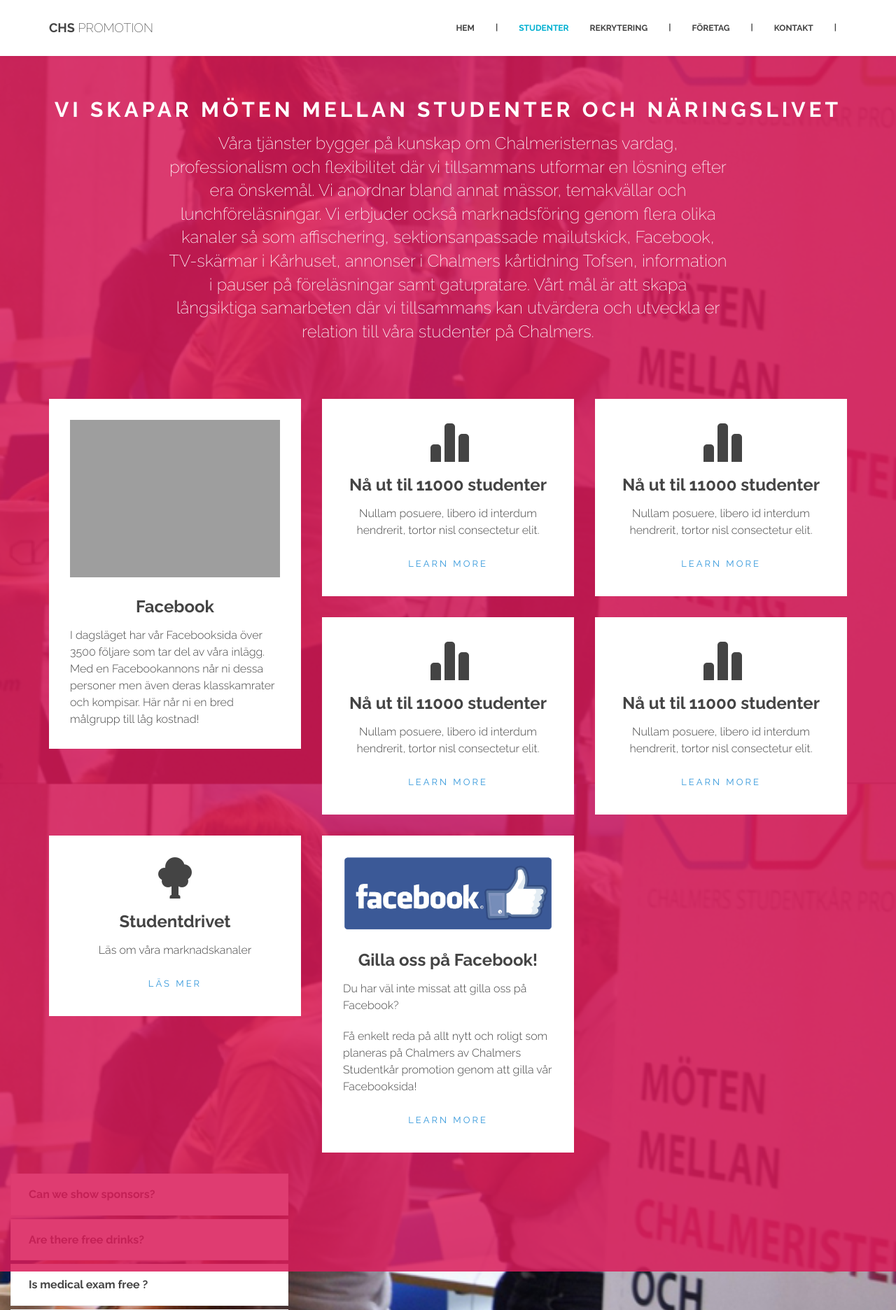
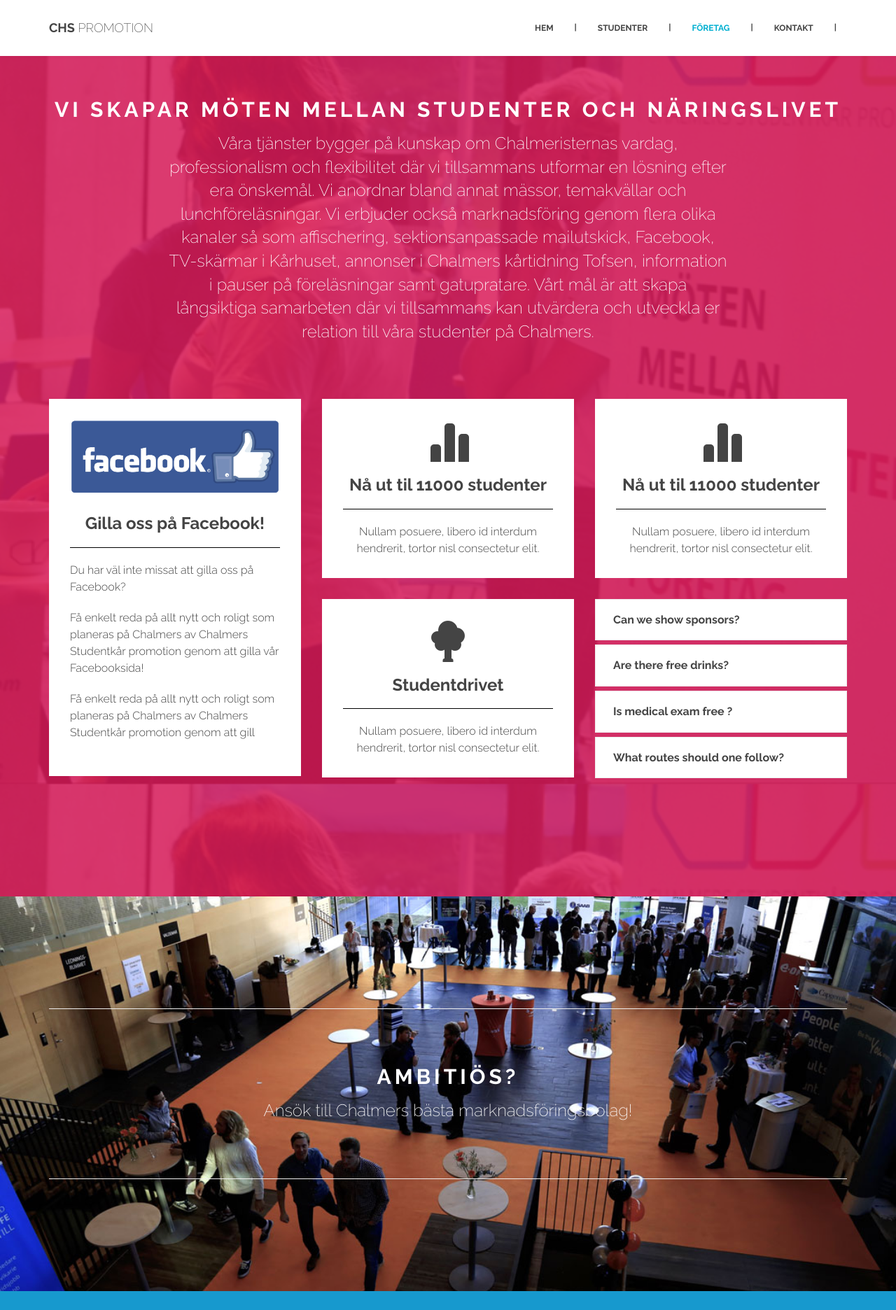
Before and after one commit to Nightingale1997/chspromotionny, a PHP site: page /company.html in a window 1280 px wide. Shown: the top 1872 px of the page at 70% size. Run offline with PHP 8.4, Linux system fonts and the light colour scheme; grey boxes are pictures that could not be loaded.

Commit message:
New Fixes

```diff
--- a/theme-chspromotion/assets/css/style.css
+++ b/theme-chspromotion/assets/css/style.css
@@ -101,6 +101,10 @@
     margin-bottom: 20px;
 }
 
+.hr-black {
+    border-top: 1px solid black;
+}
+
 .lighter {
     font-weight: 100;
 }
@@ -376,6 +380,10 @@
 
 .panel-group .panel {
     border-radius: 0;
+}
+
+.panel-group .panel+.panel {
+    margin-top: 6px;
 }
 
 
--- a/theme-chspromotion/company.html
+++ b/theme-chspromotion/company.html
@@ -78,12 +78,10 @@
 
 
                     <li class="active">
-                        <a href="#faq">Studenter</a>
+                        <a href="students.html">Studenter</a>
                     </li>
 
-                    <li class="">
-                        <a href="#about">Rekrytering</a>
-                    </li>
+
 
 
                     <li class="navbarseparator">
@@ -99,7 +97,7 @@
 
 
                     <li class="active">
-                        <a href="#contactarea">Företag</a>
+                        <a href="#faq">Företag</a>
                     </li>
                     <li class="navbarseparator">
                         <div>
@@ -112,7 +110,7 @@
 
 
                     <li class="active">
-                        <a href="#contactarea">Kontakt</a>
+                        <a href="contact.html">Kontakt</a>
                     </li>
 
 
@@ -150,18 +148,23 @@
                     </div>
                 </div>
                 <div class="row">
-
                     <div class="col-md-4 col-sm-6">
                         <div class="service-box wow zoomIn" data-wow-duration="1.5s" data-wow-delay="0.1s">
-                            <img src="assets\img\roles\IMG_4078.jpg" alt="">
-                            <h3>Facebook</h3>
+                            <img src="assets/img/facebook.png" alt="">
+                            <h3>Gilla oss på Facebook!</h3>
+                            <hr class="hr-black">
                             <div class="text-left">
                                 <p>
-                                    I dagsläget har vår Facebooksida över 3500 följare som tar del av våra inlägg. Med en Facebookannons når ni dessa personer men även deras klasskamrater och kompisar. Här når ni en bred målgrupp till låg kostnad!
+                                    Du har väl inte missat att gilla oss på Facebook?
+                                </p>
+                                <p>Få enkelt reda på allt nytt och roligt som planeras på Chalmers av Chalmers Studentkår promotion genom att gilla vår Facebooksida!
+                                </p>
+                                <p>Få enkelt reda på allt nytt och roligt som planeras på Chalmers av Chalmers Studentkår promotion genom att gill
                                 </p>
 
+                                <p class="text-center">
 
-
+                                </p>
                             </div>
                         </div>
                     </div>
@@ -169,72 +172,38 @@
                         <div class="service-box wow flipInY" data-wow-duration="1.5s" data-wow-delay="0.1s">
                             <span class="glyphicon glyphicon-stats"></span>
                             <h3>Nå ut til 11000 studenter</h3>
+                            <hr class="hr-black">
                             <p>
                                 Nullam posuere, libero id interdum hendrerit, tortor nisl consectetur elit.
                             </p>
-                            <button type="button" class="btn btn-info btn-md"><a href="#">Learn More</a></button>
+
                         </div>
                     </div>
+
                     <div class="col-md-4 col-sm-6">
                         <div class="service-box wow flipInY" data-wow-duration="1.5s" data-wow-delay="0.1s">
                             <span class="glyphicon glyphicon-stats"></span>
                             <h3>Nå ut til 11000 studenter</h3>
+                            <hr class="hr-black">
                             <p>
                                 Nullam posuere, libero id interdum hendrerit, tortor nisl consectetur elit.
                             </p>
-                            <button type="button" class="btn btn-info btn-md"><a href="#">Learn More</a></button>
-                        </div>
-                    </div>
-                    <div class="col-md-4 col-sm-6">
-                        <div class="service-box wow flipInY" data-wow-duration="1.5s" data-wow-delay="0.1s">
-                            <span class="glyphicon glyphicon-stats"></span>
-                            <h3>Nå ut til 11000 studenter</h3>
-                            <p>
-                                Nullam posuere, libero id interdum hendrerit, tortor nisl consectetur elit.
-                            </p>
-                            <button type="button" class="btn btn-info btn-md"><a href="#">Learn More</a></button>
-                        </div>
-                    </div>
-                    <div class="col-md-4 col-sm-6">
-                        <div class="service-box wow flipInY" data-wow-duration="1.5s" data-wow-delay="0.1s">
-                            <span class="glyphicon glyphicon-stats"></span>
-                            <h3>Nå ut til 11000 studenter</h3>
-                            <p>
-                                Nullam posuere, libero id interdum hendrerit, tortor nisl consectetur elit.
-                            </p>
-                            <button type="button" class="btn btn-info btn-md"><a href="#">Learn More</a></button>
+
                         </div>
                     </div>
                     <div class="col-md-4 col-sm-6">
                         <div class="service-box wow flipInY" data-wow-duration="1.5s" data-wow-delay="0.2s">
                             <span class="glyphicon glyphicon-tree-deciduous"></span>
                             <h3>Studentdrivet</h3>
+                            <hr class="hr-black">
                             <p>
-                                Läs om våra marknadskanaler
+                                Nullam posuere, libero id interdum hendrerit, tortor nisl consectetur elit.
                             </p>
-                            <button type="button" class="btn btn-info btn-md"><a href="#about">Läs mer</a></button>
-                        </div>
-                    </div>
-                    <div class="col-md-4 col-sm-6">
-                        <div class="service-box wow zoomIn" data-wow-duration="1.5s" data-wow-delay="0.1s">
-                            <img src="assets/img/facebook.png" alt="">
-                            <h3>Gilla oss på Facebook!</h3>
-                            <div class="text-left">
-                                <p>
-                                    Du har väl inte missat att gilla oss på Facebook?
-                                </p>
-                                <p>Få enkelt reda på allt nytt och roligt som planeras på Chalmers av Chalmers Studentkår promotion genom att gilla vår Facebooksida!
-                                </p>
-                                <p class="text-center">
-                                    <button type="button" class="btn btn-info btn-md"><a href="#">Learn More</a></button>
-                                </p>
-                            </div>
                         </div>
                     </div>
 
 
-                </div>
-            </div>
+
                     <div class="col-md-4 col-sm-12">
                         <div class="faq-block wow bounceInDown" data-wow-duration="1.5s" data-wow-delay="0.1s">
                             <div class="panel-group">
@@ -308,10 +277,12 @@
                 <div class="row">
                     <div class="col-md-12 sol-sm-12">
                         <div class="maintitle">
+                            <hr>
                             <h3 class="section-title justtitle">Ambitiös?</h3>
                             <p class="lead bottom0 wow bounceInUp">
                                 Ansök till Chalmers bästa marknadsföringsbolag!
                             </p>
+                            <hr>
                         </div>
                     </div>
                 </div>
@@ -319,107 +290,84 @@
         </div>
     </section>
 
-    <section id="faq" class="parallax section" style="background-image: url(assets/img/Backgrounds/14.jpg);">
-
-
-
+    <section id="about" class="parallax section" style="background-image: url(http://themepush.com/demo/runcharity/assets/img/1.jpg);">
         <div class="wrapsection">
             <div class="parallax-overlay" style="background-color: rgb(0,153,216);opacity:0.85;"></div>
             <div class="container">
-
                 <div class="row">
                     <div class="col-md-12 sol-sm-12">
                         <div class="maintitle">
-                            <h3 class="section-title">VI SKAPAR MÖTEN MELLAN STUDENTER OCH NÄRINGSLIVET</h3>
-                            <p class="lead">
-                                Våra tjänster bygger på kunskap om Chalmeristernas vardag, professionalism och flexibilitet där vi tillsammans utformar en lösning efter era önskemål. Vi anordnar bland annat mässor, temakvällar och lunchföreläsningar. Vi erbjuder också marknadsföring genom flera olika kanaler så som affischering, sektionsanpassade mailutskick, Facebook, TV-skärmar i Kårhuset, annonser i Chalmers kårtidning Tofsen, information i pauser på föreläsningar samt gatupratare. Vårt mål är att skapa långsiktiga samarbeten där vi tillsammans kan utvärdera och utveckla er relation till våra studenter på Chalmers.
+                            <h3 class="section-title">Rekrytering</h3>
+                            <hr>
+                            <p class="lead wow flipInX">
+                                Vill du utvecklas personligt och professionellt utanför studierna på ett roligt sätt? Chalmers Studentkår Promotion är ett studentdrivet kårbolag med hjärtat i hållbara möten mellan studenter och näringsliv. I våra lokaler ett stenkast från Campus Johanneberg samlas ett härligt gäng från många olika sektioner för att utvecklas och få attraktiva företag till Chalmers! Vill du få en värdefull merit till CV:t, få chans att nätverka med företagsrepresentanter och samtidigt göra något grymt kul utanför studierna? Ansök till Chalmers bästa marknadsföringsbolag!
+                            </p>
+                        </div>
+                    </div>
+                    <div class="col-md-4 col-sm-6">
+                        <div class="service-box wow zoomIn" data-wow-duration="1.5s" data-wow-delay="0.1s">
+                            <img src="assets\img\roles\_MG_5288.jpg" alt="">
+                            <h3>Kommunikatör</h3>
+                            <hr class="hr-black">
+                            <div class="text-left">
+                                <p>
+                                    Vår tanke är att du som kommunikatör kommer att skapa en enad bild av oss som företag och leda arbetet med att utvärdera och utveckla vår kommunikation. Du kommer även sköta marknadsföringen av oss som företag gentemot både studenter och företag samt att denna marknadsföring uppnår den kvalité vi eftersträvar.
+                                </p>
+
+                                <p>
+                                    <br> Arbetsform: 10 flexibla timmar i veckan.
+                                </p>
+                                <p class="text-center">
+                                    <button type="button" class="btn btn-info btn-md"><a href="#">Kontakta oss!</a></button>
                                 </p>
                             </div>
                         </div>
                     </div>
-                <div class="row">
-
                     <div class="col-md-4 col-sm-6">
                         <div class="service-box wow zoomIn" data-wow-duration="1.5s" data-wow-delay="0.1s">
                             <img src="assets\img\roles\IMG_4078.jpg" alt="">
-                            <h3>Facebook</h3>
+                            <h3>Kivi Inspektör</h3>
+                            <hr class="hr-black">
                             <div class="text-left">
                                 <p>
-                                    I dagsläget har vår Facebooksida över 3500 följare som tar del av våra inlägg. Med en Facebookannons når ni dessa personer men även deras klasskamrater och kompisar. Här når ni en bred målgrupp till låg kostnad!
+                                    Detta är en helt ny tjänst här på Chalmers Studentkår Promotion vilket innebär att du som sökande själv har stor möjlighet att påverka och utforma tjänsten. Vi på promotion satsar på att bli världsledare inom kivi-marknadsföring för studenter då detta bidrar en otrolig nytta för studenterna samtidigt som vi sätter Göteborg och Sverige på kartan inom Kivi sektorn.
                                 </p>
 
-
-
+                                <p>
+                                    <p>
+                                        Arbetsform: 80 flexibla timmar i veckan.
+                                    </p>
+                                </p>
+                                <p class="text-center">
+                                    <button type="button" class="btn btn-info btn-md"><a href="#">Kontakta oss!</a></button>
+                                </p>
                             </div>
                         </div>
                     </div>
                     <div class="col-md-4 col-sm-6">
-                        <div class="service-box wow flipInY" data-wow-duration="1.5s" data-wow-delay="0.1s">
-                            <span class="glyphicon glyphicon-stats"></span>
-                            <h3>Nå ut til 11000 studenter</h3>
-                            <p>
-                                Nullam posuere, libero id interdum hendrerit, tortor nisl consectetur elit.
-                            </p>
-                            <button type="button" class="btn btn-info btn-md"><a href="#">Learn More</a></button>
-                        </div>
-                    </div>
-                    <div class="col-md-4 col-sm-6">
-                        <div class="service-box wow flipInY" data-wow-duration="1.5s" data-wow-delay="0.1s">
-                            <span class="glyphicon glyphicon-stats"></span>
-                            <h3>Nå ut til 11000 studenter</h3>
-                            <p>
-                                Nullam posuere, libero id interdum hendrerit, tortor nisl consectetur elit.
-                            </p>
-                            <button type="button" class="btn btn-info btn-md"><a href="#">Learn More</a></button>
-                        </div>
-                    </div>
-                    <div class="col-md-4 col-sm-6">
-                        <div class="service-box wow flipInY" data-wow-duration="1.5s" data-wow-delay="0.1s">
-                            <span class="glyphicon glyphicon-stats"></span>
-                            <h3>Nå ut til 11000 studenter</h3>
-                            <p>
-                                Nullam posuere, libero id interdum hendrerit, tortor nisl consectetur elit.
-                            </p>
-                            <button type="button" class="btn btn-info btn-md"><a href="#">Learn More</a></button>
-                        </div>
-                    </div>
-                    <div class="col-md-4 col-sm-6">
-                        <div class="service-box wow flipInY" data-wow-duration="1.5s" data-wow-delay="0.1s">
-                            <span class="glyphicon glyphicon-stats"></span>
-                            <h3>Nå ut til 11000 studenter</h3>
-                            <p>
-                                Nullam posuere, libero id interdum hendrerit, tortor nisl consectetur elit.
-                            </p>
-                            <button type="button" class="btn btn-info btn-md"><a href="#">Learn More</a></button>
-                        </div>
-                    </div>
-                    <div class="col-md-4 col-sm-6">
-                        <div class="service-box wow flipInY" data-wow-duration="1.5s" data-wow-delay="0.2s">
-                            <span class="glyphicon glyphicon-tree-deciduous"></span>
-                            <h3>Studentdrivet</h3>
-                            <p>
-                                Läs om våra marknadskanaler
-                            </p>
-                            <button type="button" class="btn btn-info btn-md"><a href="#about">Läs mer</a></button>
-                        </div>
-                    </div>
-                    <div class="col-md-4 col-sm-6">
                         <div class="service-box wow zoomIn" data-wow-duration="1.5s" data-wow-delay="0.1s">
-                            <img src="assets/img/facebook.png" alt="">
-                            <h3>Gilla oss på Facebook!</h3>
+                            <img src="assets\img\roles\IMG_4107.jpg" alt="">
+                            <h3>Komiker</h3>
+                            <hr class="hr-black">
                             <div class="text-left">
                                 <p>
-                                    Du har väl inte missat att gilla oss på Facebook?
+                                    Denna tjänst har uppkommit som konsekvens av hur mycket ordvitsar har höjt arbetsmoralen på kontoret.
                                 </p>
-                                <p>Få enkelt reda på allt nytt och roligt som planeras på Chalmers av Chalmers Studentkår promotion genom att gilla vår Facebooksida!
+                                <p>Vi har därför bestämt att anställa en komiker fulltid för att vara med på personalmöten och bidra med skämt, vitsar, teater och annat roligt.
+                                </p>
+
+                                <p>
+                                    <p>
+                                        <br>
+                                        <br> Arbetsform: 2 timmar i veckan.
+                                    </p>
                                 </p>
                                 <p class="text-center">
-                                    <button type="button" class="btn btn-info btn-md"><a href="#">Learn More</a></button>
+                                    <button type="button" class="btn btn-info btn-md"><a href="#">Kontakta oss!</a></button>
                                 </p>
                             </div>
                         </div>
                     </div>
-
 
 
 
--- a/theme-chspromotion/contact.html
+++ b/theme-chspromotion/contact.html
@@ -114,7 +114,11 @@
 
 
 
-
+                    <li class="navbarseparator">
+                        <div>
+                            |
+                        </div>
+                    </li>
                 </ul>
             </nav>
         </div>
```
Also changed, not shown: theme-chspromotion/index.html (+25 -39 lines), theme-chspromotion/students.html (+41 -71 lines), 1 other file. Lines whose indentation alone changed are shown as unchanged.
